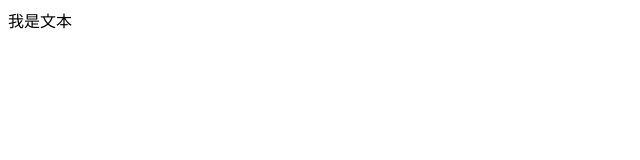
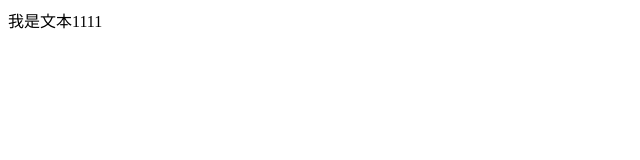
Before and after one commit to cb1082/chengbin-1082, a plain HTML site: page index.html in a window 1280 px wide. Shown: the full height of the page, 0-640 px from the left. Drawn offline with Linux system fonts and the light colour scheme.

Commit message:
这是第二次提交

```diff
--- a/index.html
+++ b/index.html
@@ -5,6 +5,6 @@
 		<title></title>
 	</head>
 	<body>
-		<div>我是文本</div>
+		<div>我是文本1111</div>
 	</body>
 </html>
```
